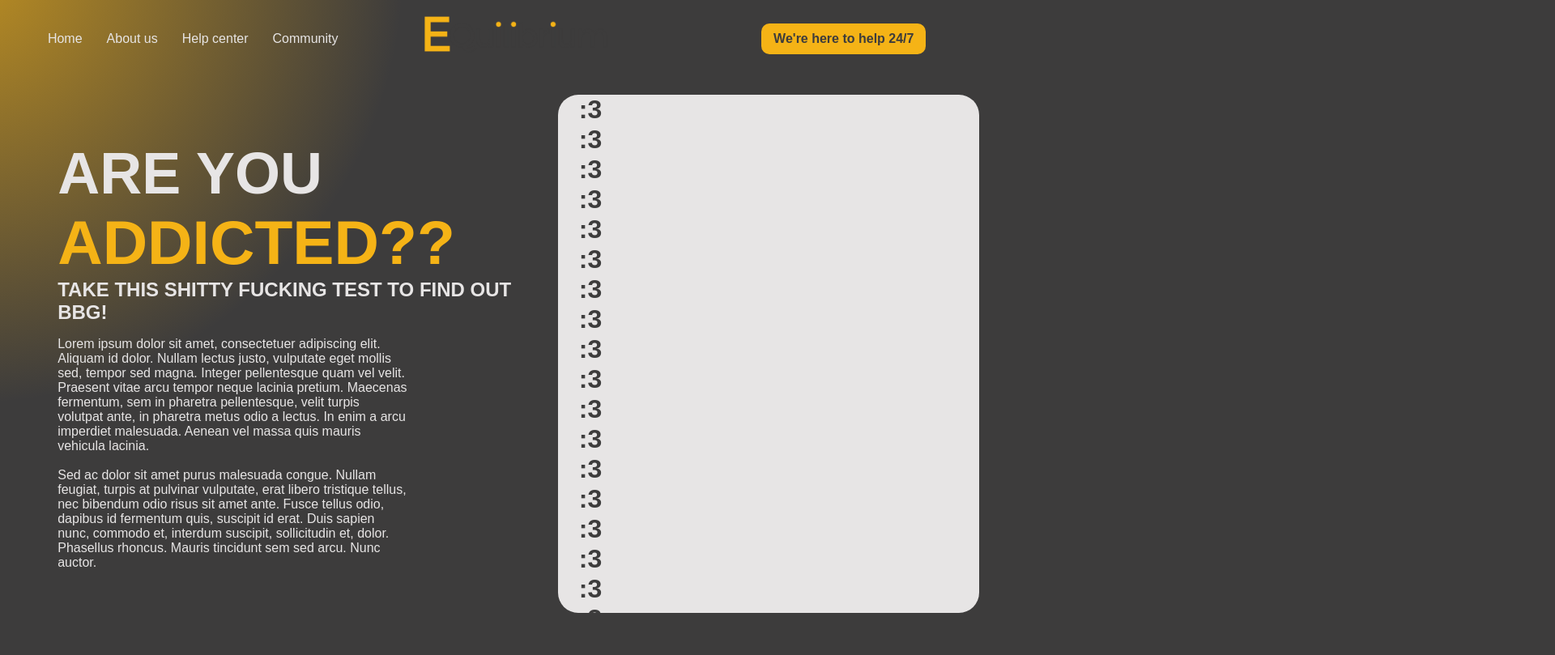
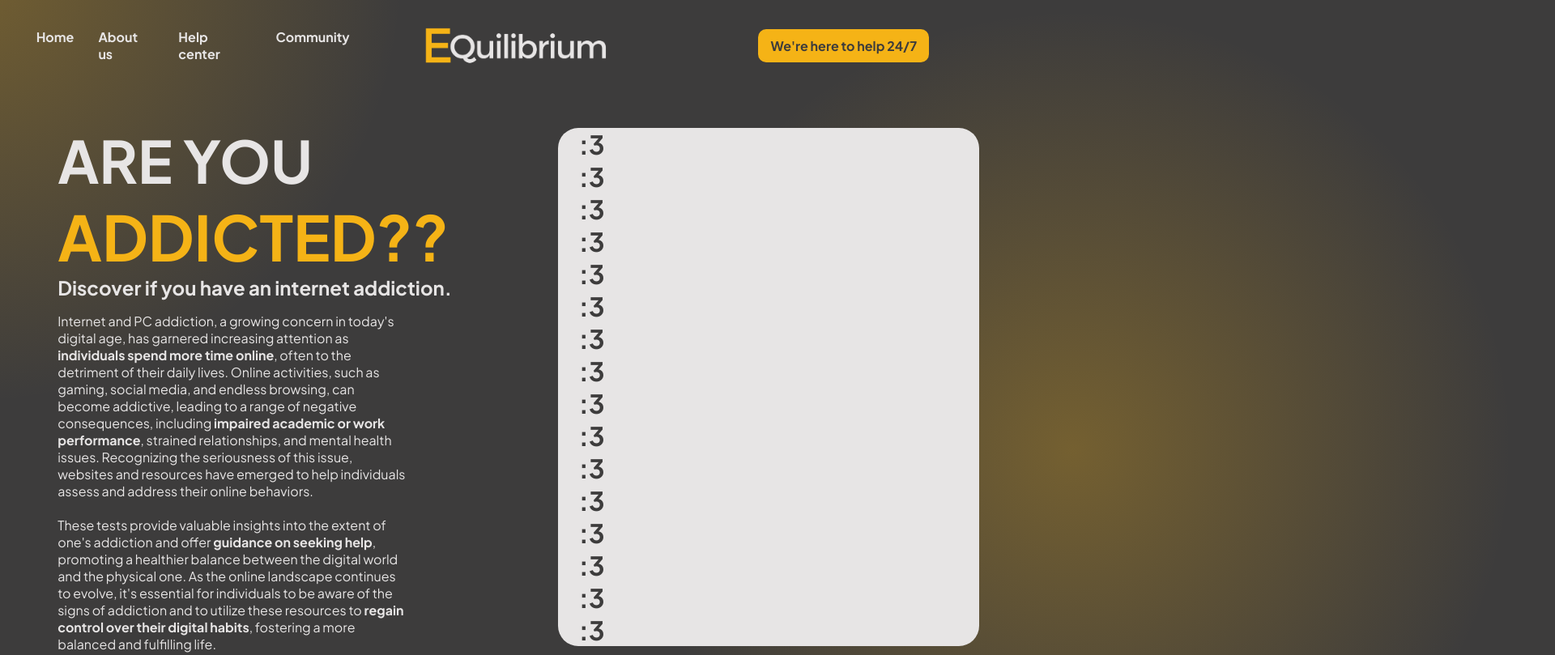
Before and after one commit to dunkaales/dochazimikava, a plain HTML site: page index.html in a window 1280 px wide. Shown: the top 809 px of the page at 81% size, 1920 px wide, since content can reach past the window. Drawn offline with Linux system fonts and the light colour scheme; a web font is replaced by a local one.

Commit message:
finishingtouchbeforefinishingtouchfrong
fr ongod

```diff
--- a/index.html
+++ b/index.html
@@ -8,12 +8,13 @@
 
   <link rel="preconnect" href="https://fonts.googleapis.com">
   <link rel="preconnect" href="https://fonts.gstatic.com" crossorigin>
-  <link href="https://fonts.googleapis.com/css2?family=Miriam+Libre:wght@400;700&display=swap" rel="stylesheet">
+  <link href="https://fonts.googleapis.com/css2?family=Plus+Jakarta+Sans:ital,wght@0,200;0,300;0,400;0,500;0,600;0,700;0,800;1,200;1,300;1,400;1,500;1,600;1,700;1,800&display=swap" rel="stylesheet">
 </head>
 
 <body>
 
-  <div id = "first" class = "gradcircle"></div>
+  <div id = "one" class = "gradcircle"></div>
+  <div id = "two" class = "gradcircle"></div>
 
   <header>
 
@@ -27,7 +28,7 @@
     </div>
 
     <div class = "logo">
-      <img src="logos/Group 3eq_transparent_special.png">
+      <img src="logos/Group 9logo_light.png">
     </div>
 
     <div class="headerbutton"><span>We're here to help 24/7</span></div>
@@ -40,15 +41,16 @@
 
         <div class = "text-side">
           <h1>ARE YOU <br> <span>ADDICTED??</span></h1>
-          <h2>TAKE THIS SHITTY FUCKING TEST TO FIND OUT BBG!</h2>
+          <h2>Discover if you have an internet addiction.</h2>
 
           <div class = "longasstext">
-            <p> Lorem ipsum dolor sit amet, consectetuer adipiscing elit. Aliquam id dolor. Nullam lectus justo, vulputate eget mollis sed, tempor sed magna.
-              Integer pellentesque quam vel velit. Praesent vitae arcu tempor neque lacinia pretium. Maecenas fermentum, sem in pharetra pellentesque,
-              velit turpis volutpat ante, in pharetra metus odio a lectus. In enim a arcu imperdiet malesuada. Aenean vel massa quis mauris vehicula lacinia. <br><br>
-              Sed ac dolor sit amet purus malesuada congue. Nullam feugiat, turpis at pulvinar vulputate, erat libero tristique tellus,
-              nec bibendum odio risus sit amet ante. Fusce tellus odio, dapibus id fermentum quis, suscipit id erat. Duis sapien nunc, commodo et, interdum suscipit,
-              sollicitudin et, dolor. Phasellus rhoncus. Mauris tincidunt sem sed arcu. Nunc auctor.</p>
+            <p> Internet and PC addiction, a growing concern in today's digital age, has garnered increasing attention as <strong>individuals spend more time online</strong>,
+              often to the detriment of their daily lives. Online activities, such as gaming, social media, and endless browsing, can become addictive,
+              leading to a range of negative consequences, including <strong>impaired academic or work performance</strong>, strained relationships, and mental health issues.
+              Recognizing the seriousness of this issue, websites and resources have emerged to help individuals assess and address their online behaviors. <br><br>
+              These tests provide valuable insights into the extent of one's addiction and offer <strong>guidance on seeking help</strong>, promoting a healthier balance
+              between the digital world and the physical one. As the online landscape continues to evolve, it's essential for individuals to be aware of the
+              signs of addiction and to utilize these resources to <strong>regain control over their digital habits</strong>, fostering a more balanced and fulfilling life.</p>
           </div>
         </div>
 
--- a/style.css
+++ b/style.css
@@ -13,7 +13,7 @@ byt taky dost fresh
 body
 {
     background-color: var(--dark-gray);
-    font-family: 'Miriam Libre', sans-serif;
+    font-family: 'Plus Jakarta Sans', sans-serif;
     color: var(--white);
 }
 
@@ -29,16 +29,20 @@ header      /* header ma 100% aby "space around" fungoval neatly, */
 header > div{width: 33%;display: flex;justify-content: center;} /* protoze mame v headru 3 hlavni sekce tak jsem jim vsem dal sirku 33%
 aby se element uprostred - logo opravdu zobrazoval uprostred */
 
-.links span{padding: 15px;} /*padding okolo textu v linku necht fresh */
+.links span
+{padding: 15px; font-weight: bold;cursor: pointer;
+backface-visibility: hidden; /*pri pouzivani scale se diky tomuto lepe text renderuje a neni blurred pri transition*/
+transition: 0.3s ease;
+}
 
-.logo{          /* prozatim dokud logo neudelam aby to alespon zabralo prostor :3 */
+.links span:hover{scale: 120%;}
+
+.logo
+{
     width: 300px;
     height: 55px;
-    /*background-color: var(--yellow);*/
-    border-radius: 10px;
+    transform: translateY(5px);
 }
-
-.logo img{transform: scale(150%);} /*meli bychom pak pouzit max/min width cuz scale dela kokotiny s rendrovanim*/
 
 main{width: 90%;margin: auto;} /* snizuji sirku basically vseho contentu cuz odsazeni:3 */
 
@@ -49,6 +53,7 @@ main{width: 90%;margin: auto;} /* snizuji sirku basically vseho contentu cuz ods
     color: var(--dark-gray);
     background-color: var(--yellow);
     font-weight: bold;
+    cursor: pointer;
 }
 
 .text-side > h1{font-size: clamp(72px, 5vw, 140px);margin-bottom: 0;} /* clamp pro responzivni velikost textu    clamp(min velikost, jakysi pomer, max velikost) */
@@ -102,10 +107,11 @@ dal jsem "nowrap" aby to zustalo takto a box se neobjevil v zadnem pripade pod t
     border-radius: 50%; /* Makes it a circle */
     background: radial-gradient(circle at center, var(--yellow), transparent, transparent);
     position: absolute;
-    opacity: 70%;
+    opacity: 30%;
     z-index: -1;
     margin: -300px;
     scale: 300%;
 }
 
-#first{left: 0;top: 0;}
+#one{left: 0;top: 0;}
+#two{right: 0; top: 75vh}
```
